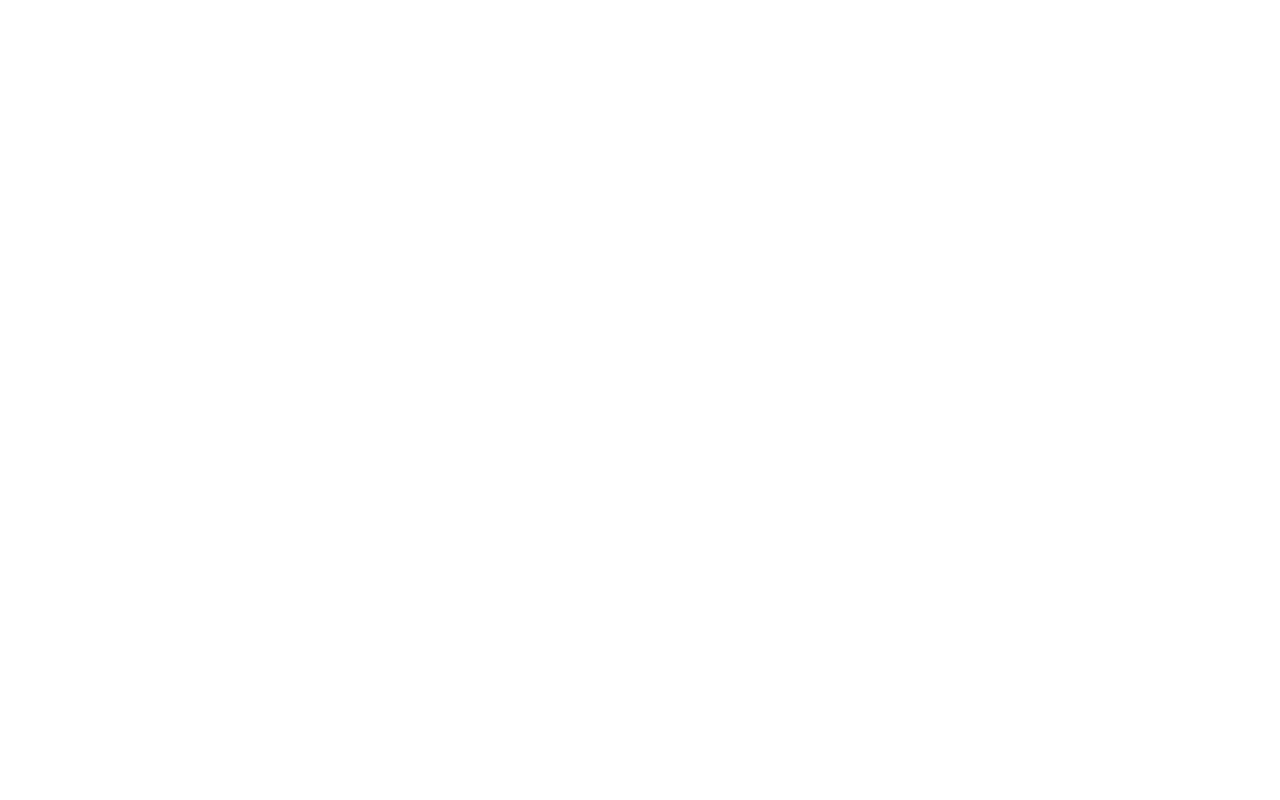
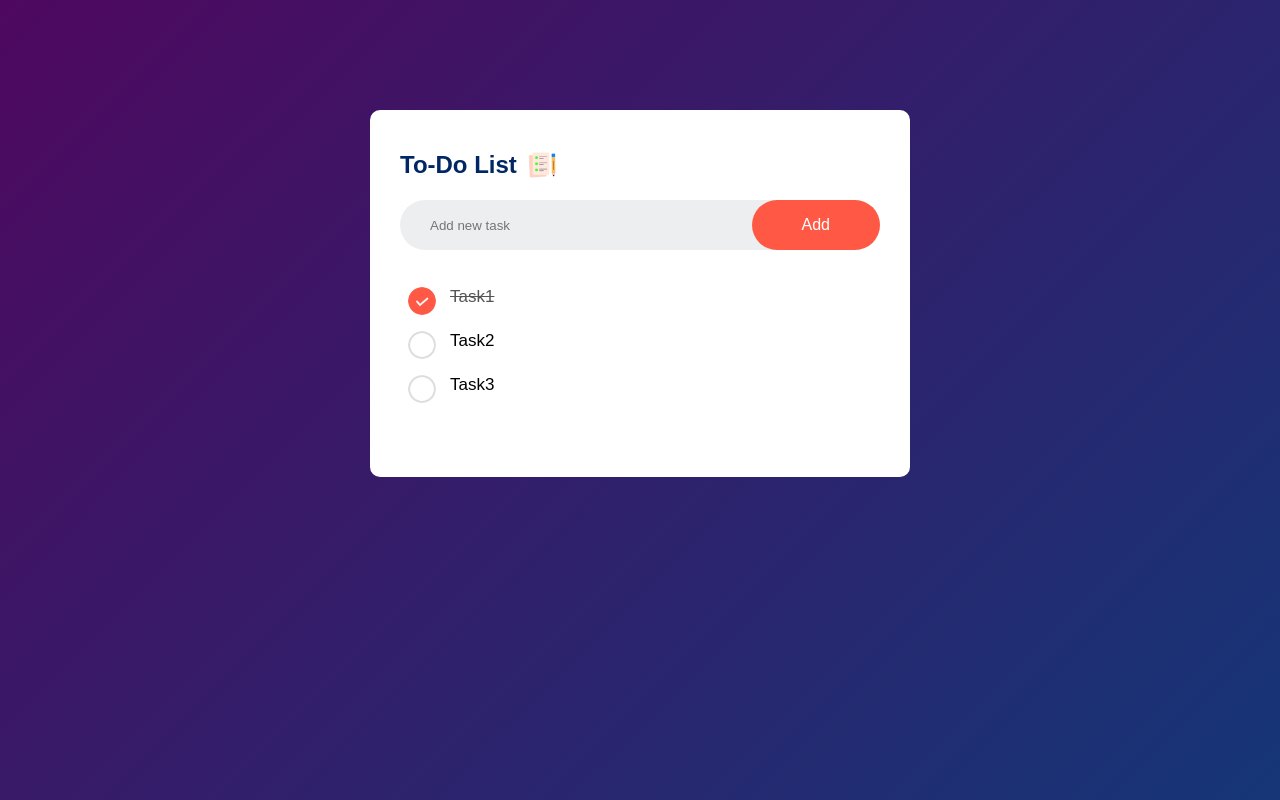
Before and after one commit to yashovardhan-228/To-Do-Application, a plain HTML site: page index.html in a window 1280 px wide. Drawn offline with Linux system fonts and the light colour scheme.

Commit message:
Design Completed

```diff
--- a/index.html
+++ b/index.html
@@ -7,7 +7,21 @@
     <link rel="stylesheet" href="style.css">
 </head>
 <body>
+    <div class="container">
+        <div class="todo-app">
+            <h2>To-Do List <img src="Assets/icon.png"></h2>
+            <div class="row">
+                <input type="text" id="input-box" placeholder="Add new task">
+                <button>Add</button>
+            </div>
 
+            <ul id="list-container">
+                <li class="checked">Task1</li>
+                <li>Task2</li>
+                <li>Task3</li>
+            </ul>
+        </div>
+    </div>
 
 
     <script src="script.js"></script>
--- a/style.css
+++ b/style.css
@@ -4,3 +4,83 @@
     font-family: 'Poppins', sans-serif;
     box-sizing: border-box;
 }
+.container{
+    width: 100%;
+    min-height: 100vh ;
+    background: linear-gradient(135deg, #4e085f, #153677);
+    padding: 10px;
+}
+.todo-app{
+    width: 100%;
+    max-width: 540px;
+    background: #fff;
+    margin: 100px auto 20px;
+    padding: 40px 30px 70px;
+    border-radius: 10px;
+}
+
+.todo-app h2{
+    color: #002765;
+    display: flex;
+    align-items: center;
+    margin-bottom: 20px;
+}
+.todo-app img{
+    width: 30px;
+    margin-left: 10px;
+}
+
+.row{
+    display: flex;
+    align-items: center;
+    justify-content: space-between;
+    background: #edeef0;
+    border-radius: 30px;
+    padding-left: 20px;
+    margin-bottom: 25px;
+}
+input{
+    flex: 1;
+    border: none;
+    outline: none;
+    background: transparent;
+    padding: 10px;
+    font-weight: 14px;
+}
+button{
+    border: none;
+    outline: none;
+    padding: 16px 50px;
+    background: #ff5945;
+    color: #fff;
+    font-size: 16px;
+    cursor: pointer;
+    border-radius: 40px;
+}
+ul li{
+    list-style: none;
+    font-size: 17px;
+    padding: 12px 8px 12px 50px;
+    user-select: none;
+    cursor: pointer;
+    position: relative;
+}
+ul li::before{
+    content: '';
+    position: absolute;
+    height: 28px;
+    width: 28px;
+    border-radius: 50%;
+    background-image: url(Assets/unchecked.png);
+    background-size: cover;
+    background-position: center;
+    top: 12px;
+    left: 8px;
+}
+ul li.checked{
+    color: #555;
+    text-decoration: line-through;
+}
+ul li.checked::before{
+    background-image: url(Assets/checked.png);
+}
```
Also changed, not shown: Assets/checked.png (added), Assets/icon.png (added), Assets/unchecked.png (added).
